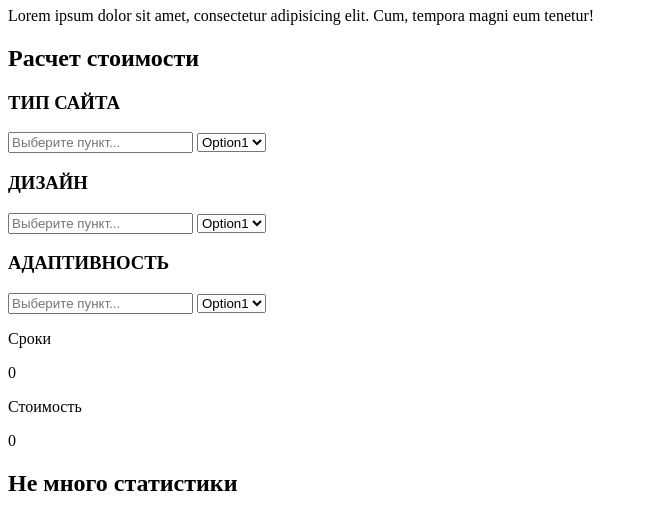
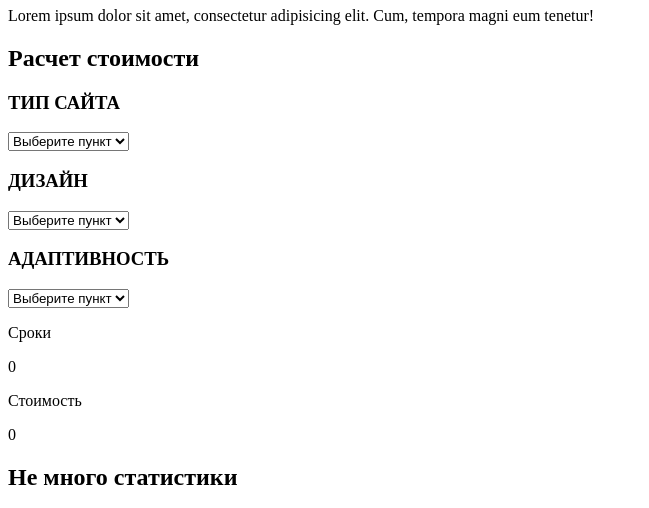
Before and after one commit to Artem821/Artem821.github.io, a plain HTML site: page index.html in a window 1280 px wide. Shown: the part 1580-2088 px from the top of the page, without its empty margins (0-649 px from the left). Drawn offline with Linux system fonts and the light colour scheme.

Commit message:
Домашняя работа, конечный вариант
Оставлен один отзыв
Второй "Отзыв" исправлен на " Мои контакты"
Убран тег Импут

```diff
--- a/index.html
+++ b/index.html
@@ -86,27 +86,25 @@
       <div>
        <div class ="logo 5 "> <H2>Расчет стоимости</H2> </div>
        <p><h3>ТИП САЙТА</h3></p>
-        <input type="text" placeholder="Выберите пункт...">
+
                         <select name="list" id="list">
-                            <option value="Opt1">Option1</option>
-                            <option value="Opt2">Option2</option>
+                            <option value="Opt1">Выберите пункт</option>
+                            <option value="Opt2">Выберите пункт</option>
                         </select>
 
                      <p><h3>ДИЗАЙН</h3></p>
-                      <input type="text" placeholder="Выберите пункт...">
-                        <select name="list" id="list">
-                              <option value="Opt1">Option1</option>
-                            <option value="Opt2">Option2</option>
-
+                       <select name="list" id="list">
+                            <option value="Opt1">Выберите пункт</option>
+                            <option value="Opt2">Выберите пункт</option>
                         </select>
 
        <p><h3>АДАПТИВНОСТЬ</h3></p>
-        <input type="text" placeholder="Выберите пункт...">
-                        <select name="list" id="list">
-                              <option value="Opt1">Option1</option>
-                            <option value="Opt2">Option2</option>
+       <select name="list" id="list">
+                            <option value="Opt1">Выберите пункт</option>
+                            <option value="Opt2">Выберите пункт</option>
+                        </select>
 
-                        </select>
+
 
                         <div>
                             <p>Сроки</p>
@@ -151,7 +149,7 @@
 
                               <p>Михаил, Ген директор ПАО "Газпром".</p>
 
-                               <div class ="logo 8"> <H2>ОТЗЫВЫ</H2> </div>
+                               <div class ="logo 8"> <H2>МОИ КОНТАКТЫ</H2> </div>
                              <p><h2><font color="OrangeRed">_____________________</font></h2></p>
                             <p>Lorem ipsum dolor sit amet, consectetur adipisicing elit. Velit, tempora.</p>
 
```
